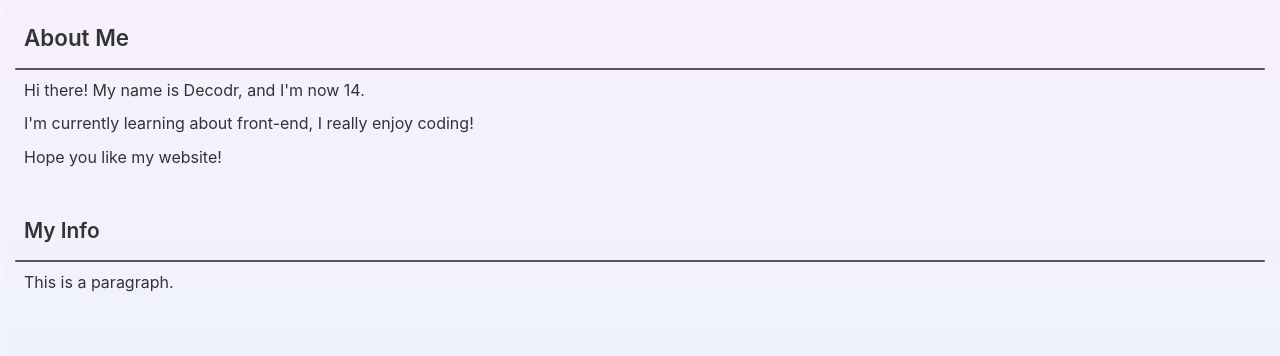
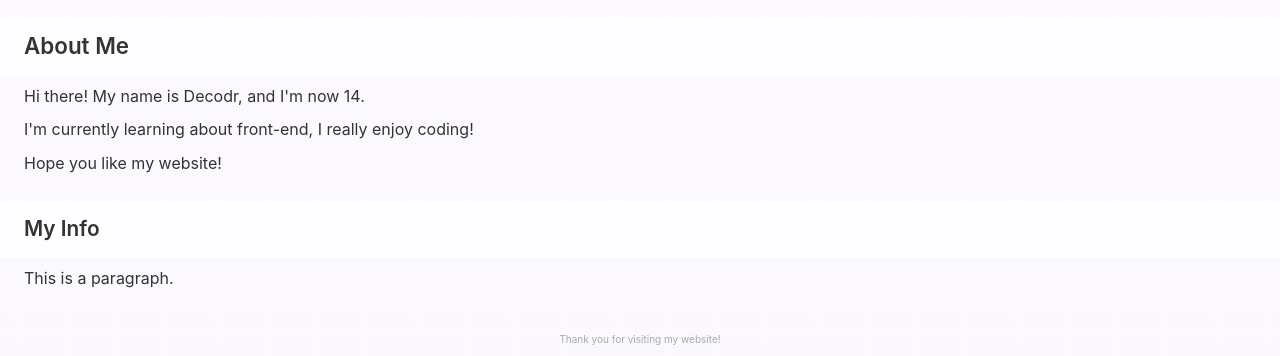
Before and after one commit to kelvinyhf/my-website, a plain HTML site: page index.html in a window 1280 px wide. Shown: the part 47-403 px from the top of the page. Drawn offline with Linux system fonts and the light colour scheme.

Commit message:
style: small visual changes

```diff
--- a/index.html
+++ b/index.html
@@ -46,7 +46,6 @@
 		<!-- First Section: About Me -->
 		<section>
 			<h1>About Me</h1>
-			<div class="hr-line"></div>
 			<p>Hi there! My name is Decodr, and I'm now 14.</p>
 			<p>I'm currently learning about front-end, I really enjoy coding!</p>
 			<p>Hope you like my website!</p>
@@ -55,7 +54,6 @@
 		<!-- Section: My Info -->
 		<section>
 			<h2>My Info</h2>
-			<div class="hr-line"></div>
 			<p>This is a paragraph.</p>
 		</section>
 
--- a/script.js
+++ b/script.js
@@ -1,5 +1,5 @@
 window.addEventListener("scroll", () => {
-  const scrollThreshold = 500;
+  const scrollThreshold = 750;
   const ratio = Math.max(0, Math.min(window.scrollY / scrollThreshold, 1));
   document.documentElement.style.setProperty("--nav-opacity", ratio);
 });
--- a/style.css
+++ b/style.css
@@ -9,11 +9,12 @@
 
   /* Colors */
 	--grape-1: #f3d9fa;
-	--purple-1: #e1e2fd;
+	--grape-blue-1: #e1e2fd;
 	--blue-1: #d0ebff;
-	--grape-2: #f8f0fc;
-	--purple-2: #eff3fd;
-	--blue-2: #e7f5ff;
+
+	--grape-0: #f8f0fc;
+	--grape-blue-0: #eff3fd;
+	--blue-0: #e7f5ff;
 
 	/* Variables */
 	--nav-opacity: 0;
@@ -29,12 +30,12 @@
 
 	/* Background */
 	background-image:
-	linear-gradient(90deg, #ffffff26 3px, transparent 3px),
-	linear-gradient(#ffffff26 3px, transparent 3px),
-	linear-gradient(var(--grape-2), var(--blue-2));
-	background-repeat: repeat, repeat, no-repeat;
-	background-size: 50px 50px, 50px 50px, cover;
-	background-attachment: scroll, scroll, fixed;
+	linear-gradient(90deg, #ffffff33 3px, transparent 3px),
+	linear-gradient(#ffffff33 3px, transparent 3px),
+	linear-gradient(#ffffff80, #ffffff80),
+	linear-gradient(var(--grape-0), var(--blue-0));
+	background-repeat: repeat, repeat, no-repeat, no-repeat;
+	background-size: 50px 50px, 50px 50px, cover, cover;
 	background-position: center;
 
 	/* Fonts */
@@ -43,7 +44,7 @@
 	color: #333;
 
 	/* Tests */
-	min-height: 150vh;
+	min-height: 300vh;
 
 }
 
@@ -51,24 +52,17 @@
 h1, h2, h3, h4, h5, h6 {
 	font-weight: 600;
 	line-height: 1.2;
-	margin: 1rem 1.5rem;
+	padding: 1rem 1.5rem;
+	background-color: #ffffffbf;
 }
 
 h1 { font-size: 1.4rem; }
 h2 { font-size: 1.3rem; }
 h3, h4, h5, h6 { font-size: 1.2rem; }
-
-p, ul, ol, li {
-	margin: 0.5rem 1.5rem;
-}
-
-ul { list-style-type: square; }
-.no-margin { margin: 0; }
+p { margin: 0.5rem 1.5rem; }
 
 /* Sections */
-section {
-	margin-bottom: 3rem;
-}
+section { padding: 0.5rem 0; }
 
 /* Images */
 .decodr-logo {
```
